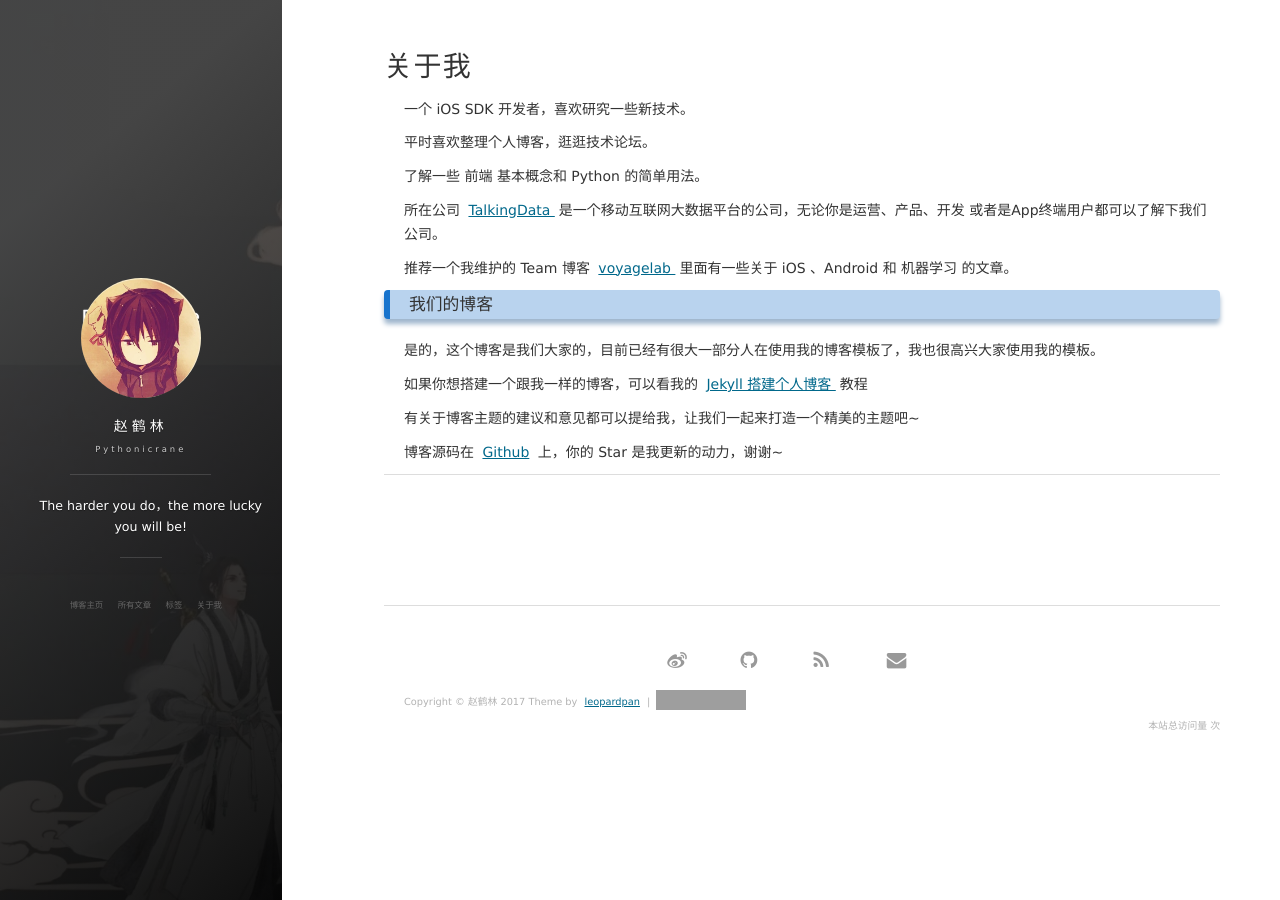
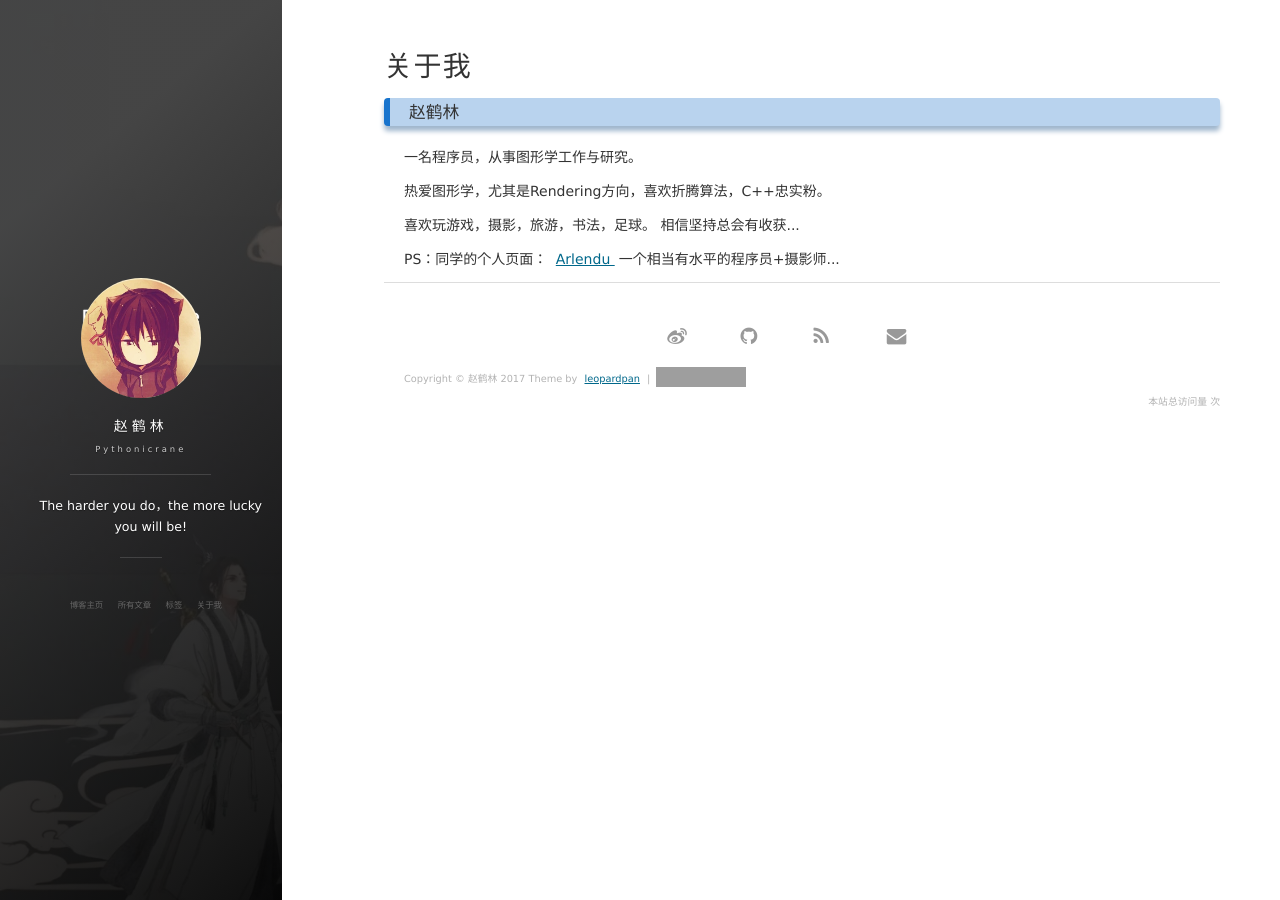
Before and after one commit to pythonicrane/pythonicrane.github.io, a Jekyll site: the page built from about.md, in a window 1280 px wide. Built offline with Jekyll 4.4.1, drawn with Linux system fonts in a browser that asks for light colours; nearby versions of some CDN libraries; our own code applies the rules of GitHub Pages for plain Markdown files; comment, search, counter and statistics services are not loaded; grey boxes are pictures that could not be loaded.

```diff
--- a/about.md
+++ b/about.md
@@ -2,51 +2,28 @@
 layout: page
 title: 关于我
 ---
+<h3>赵鹤林 </h3>
 
-一个 iOS SDK 开发者，喜欢研究一些新技术。
+一名程序员，从事图形学工作与研究。
 <p>
-平时喜欢整理个人博客，逛逛技术论坛。
+热爱图形学，尤其是Rendering方向，喜欢折腾算法，C++忠实粉。
 <p>
-了解一些 前端 基本概念和 Python 的简单用法。
+喜欢玩游戏，摄影，旅游，书法，足球。
+相信坚持总会有收获...
 
 <p>
 
-所在公司
-<a target="_blank" href="https://www.talkingdata.com/"> TalkingData </a>
-是一个移动互联网大数据平台的公司，无论你是运营、产品、开发 或者是App终端用户都可以了解下我们公司。
-<p>
-
-推荐一个我维护的 Team 博客
-<a target="_blank" href="http://talkingdata.me/"> voyagelab </a>
-里面有一些关于 iOS 、Android 和 机器学习 的文章。
+PS：同学的个人页面：
+<a target="_blank" href="http://www.arlendu.com/"> Arlendu </a>
+一个相当有水平的程序员+摄影师...
 
 <p>
 
-<h3> 我们的博客 </h3>
 
-<p>
 
-是的，这个博客是我们大家的，目前已经有很大一部分人在使用我的博客模板了，我也很高兴大家使用我的模板。
-
-<p>
-
-如果你想搭建一个跟我一样的博客，可以看我的
-<a href="/2016/10/jekyll_tutorials1/"> Jekyll 搭建个人博客 </a>
-教程
-
-<p>
-
-有关于博客主题的建议和意见都可以提给我，让我们一起来打造一个精美的主题吧~
-
-<p>
-
-博客源码在 <a target="_blank" href='https://github.com/leopardpan/leopardpan.github.io/'>Github</a> 上，你的 Star 是我更新的动力，谢谢~
 
 <p>
 
 <p>
 
 <p>
-
-
-{% include comments.html %}
```
